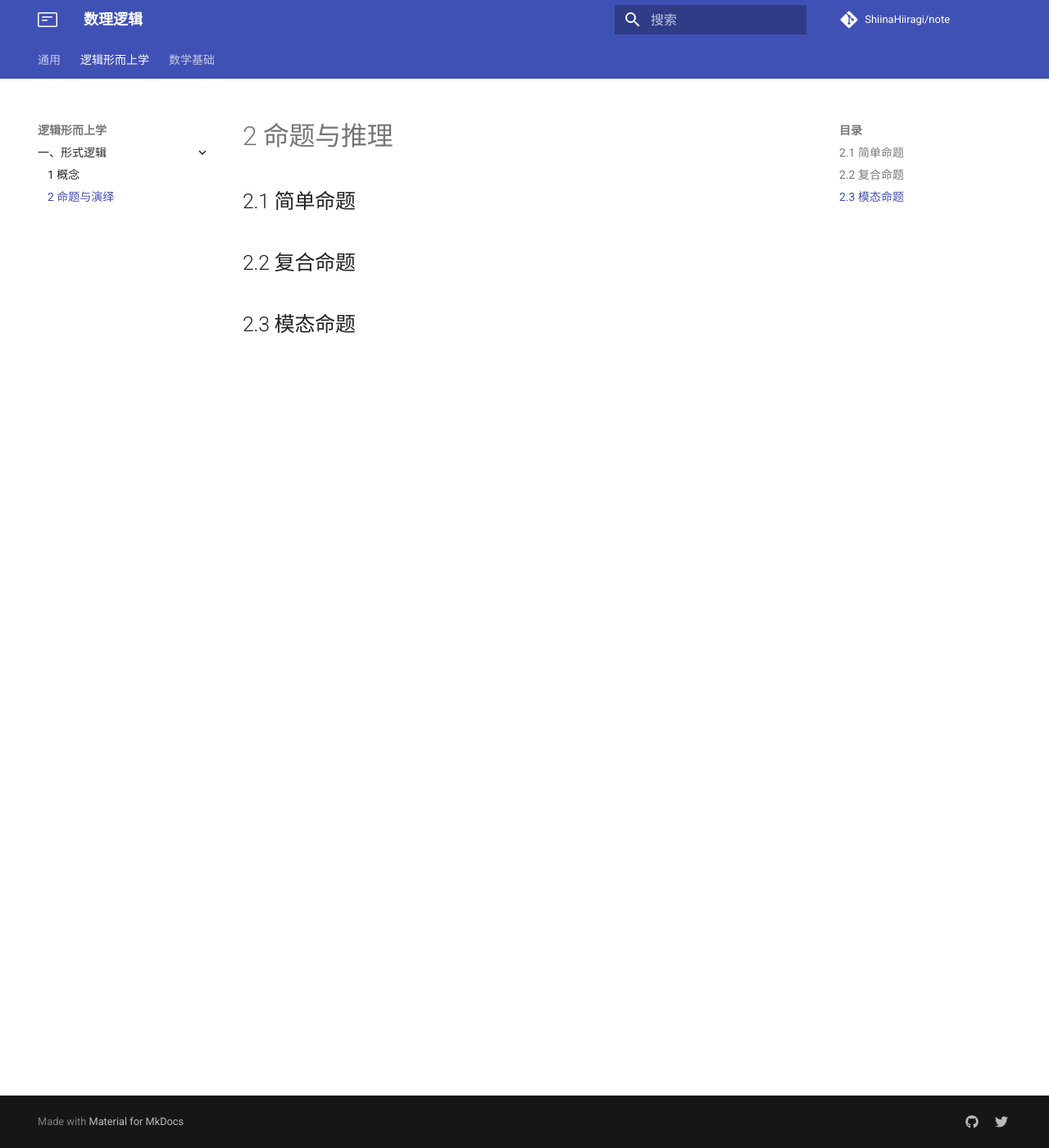
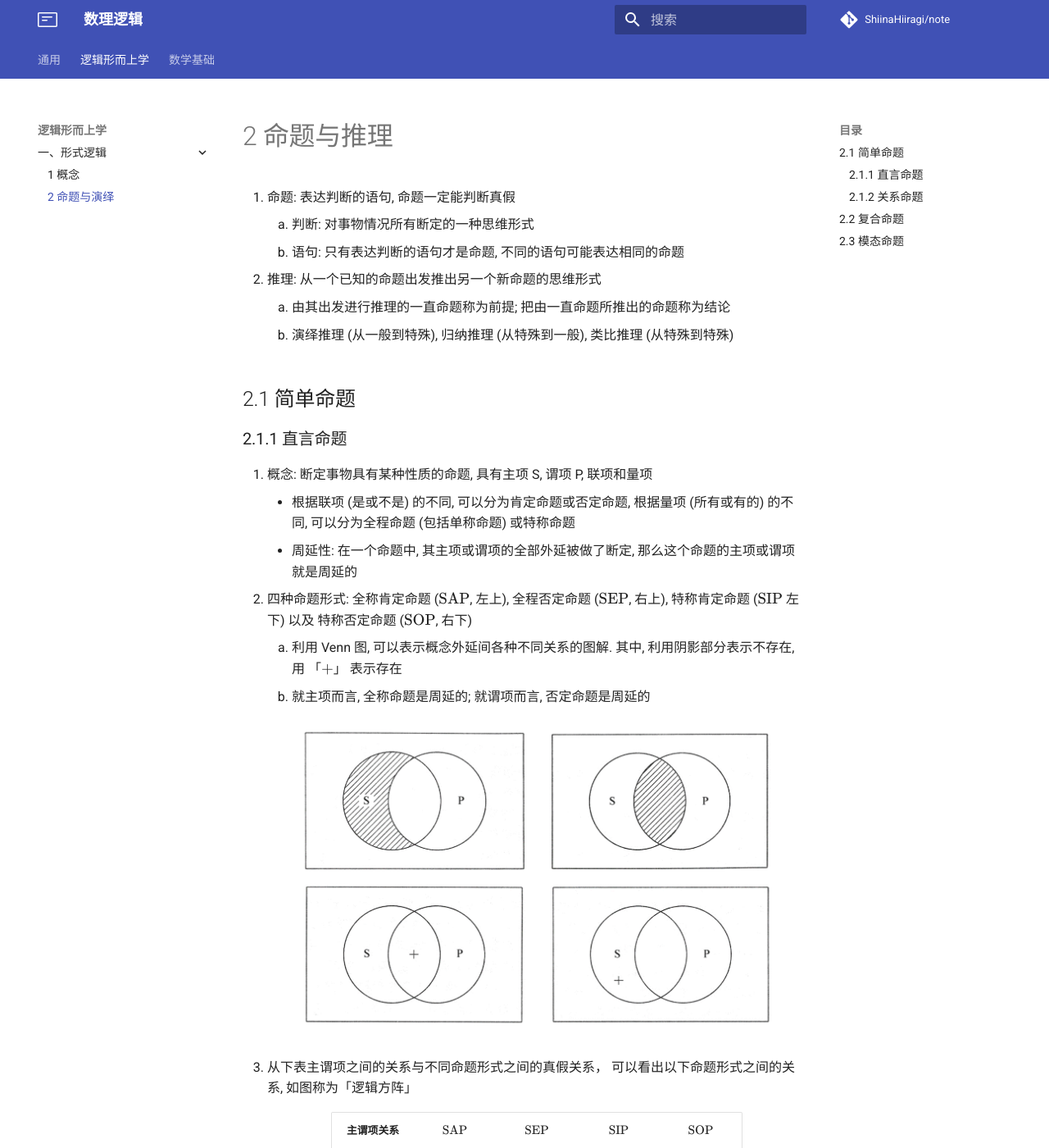
Before and after one commit to ShiinaHiiragi/note, an MkDocs documentation site: the page built from docs/philosophy/formal/deduction.md, in a window 1280 px wide and 1400 px high. Shown: the whole window at 82% size. Built offline with MkDocs 1.6.1 and Material for MkDocs 9.7.7, drawn with Linux system fonts in a browser that asks for light colours; comment, search, counter and statistics services are not loaded; some of the changed text lies outside the part shown.

Commit message:
part prop

```diff
--- a/docs/philosophy/formal/deduction.md
+++ b/docs/philosophy/formal/deduction.md
@@ -1,7 +1,73 @@
 # 2 命题与推理
 
+1. 命题: 表达判断的语句, 命题一定能判断真假
+    1. 判断: 对事物情况所有断定的一种思维形式
+    2. 语句: 只有表达判断的语句才是命题, 不同的语句可能表达相同的命题
+2. 推理: 从一个已知的命题出发推出另一个新命题的思维形式
+    1. 由其出发进行推理的一直命题称为前提; 把由一直命题所推出的命题称为结论
+    2. 演绎推理 (从一般到特殊), 归纳推理 (从特殊到一般), 类比推理 (从特殊到特殊)
+
 ## 2.1 简单命题
+### 2.1.1 直言命题
+1. 概念: 断定事物具有某种性质的命题, 具有主项 S, 谓项 P, 联项和量项
+    - 根据联项 (是或不是) 的不同, 可以分为肯定命题或否定命题, 根据量项 (所有或有的) 的不同, 可以分为全程命题 (包括单称命题) 或特称命题
+    - 周延性: 在一个命题中, 其主项或谓项的全部外延被做了断定, 那么这个命题的主项或谓项就是周延的
+2. 四种命题形式: 全称肯定命题 ($\mathrm{SAP}$, 左上), 全程否定命题 ($\mathrm{SEP}$, 右上), 特称肯定命题 ($\mathrm{SIP}$ 左下) 以及 特称否定命题 ($\mathrm{SOP}$, 右下)
+    1. 利用 Venn 图, 可以表示概念外延间各种不同关系的图解. 其中, 利用阴影部分表示不存在, 用 「$+$」 表示存在
+    2. 就主项而言, 全称命题是周延的; 就谓项而言, 否定命题是周延的
+
+    ![](../assets/prop_class.png)
+
+3. 从下表主谓项之间的关系与不同命题形式之间的真假关系， 可以看出以下命题形式之间的关系, 如图称为「逻辑方阵」
+
+    | 主谓项关系 | $\mathrm{SAP}$ | $\mathrm{SEP}$ | $\mathrm{SIP}$ | $\mathrm{SOP}$ |
+    | :--------: | :------------: | :------------: | :------------: | :------------: |
+    |  全同关系  |       真       |       假       |       真       |       假       |
+    |  真包含于  |       真       |       假       |       真       |       假       |
+    | 真包含关系 |       假       |       假       |       真       |       真       |
+    |  交叉关系  |       假       |       假       |       真       |       真       |
+    |  全异关系  |       假       |       真       |       假       |       真       |
+
+    1. 反对关系: 指全称肯定命题与全称否定命题
+    2. 矛盾关系: 指全称肯定命题与特称否定命题或全称否定命题与特称肯定命题
+    3. 差等关系: 指全称肯定命题与特称肯定命题或全称否定命题与特称否定命题
+    4. 下反对关系: 指特称肯定命题与特称否定命题
+
+    ![](../assets/relation.png)
+
+4. 直言命题的推理
+    1. 命题变形法: 两种方法可以结合使用
+        1. 换质法: 改变命题的联项, 即肯定命题与否定命题的相互转换
+        2. 换位法: 改变命题主项和谓项位置的方法
+
+        |     原命题     |         换质命题          |    换位命题    |
+        | :------------: | :-----------------------: | :------------: |
+        | $\mathrm{SAP}$ | $\mathrm{SE\overline{P}}$ | $\mathrm{PIS}$ |
+        | $\mathrm{SEP}$ | $\mathrm{SA\overline{P}}$ | $\mathrm{PES}$ |
+        | $\mathrm{SIP}$ | $\mathrm{SO\overline{P}}$ | $\mathrm{PIS}$ |
+        | $\mathrm{SOP}$ | $\mathrm{SI\overline{P}}$ |    不能换位    |
+
+    2. 依据逻辑方阵可以推断出一些命题的的真假情况, 在同一素材下有以下性质成立
+        1. 反对关系: 若一个真, 则另一个为假, 反之不成立
+        2. 矛盾关系: 两个命题必为一真一假
+        3. 差等关系: 若全称命题为真, 则特称命题必定为真
+
+5. 直言三段论: 两个包含共同项的直言命题作为前提推出一个直言命题为结论
+
+### 2.1.2 关系命题
 
 ## 2.2 复合命题
 
 ## 2.3 模态命题
+
+<style>
+    img[src$="relation.png"] {
+        width: 200px;
+        margin-left: calc((100% - 200px) / 2);
+    }
+    div[class$="typeset__scrollwrap"] {
+        display: flex;
+        flex-direction: row;
+        justify-content: center;
+    }
+</style>
--- a/mkdocs.yml
+++ b/mkdocs.yml
@@ -3,6 +3,7 @@ site_author: 一之江
 site_url: https://shiinahiiragi.github.io/note/
 repo_url: https://github.com/ShiinaHiiragi/note/
 repo_name: ShiinaHiiragi/note
+dev_addr: 127.0.0.1:80
 theme:
   name: material
   icon:
```
Also changed, not shown: docs/foundation/set/cardinal.md (+8 -1 lines), docs/philosophy/assets/prop_class.png (added), docs/philosophy/assets/relation.png (added).
